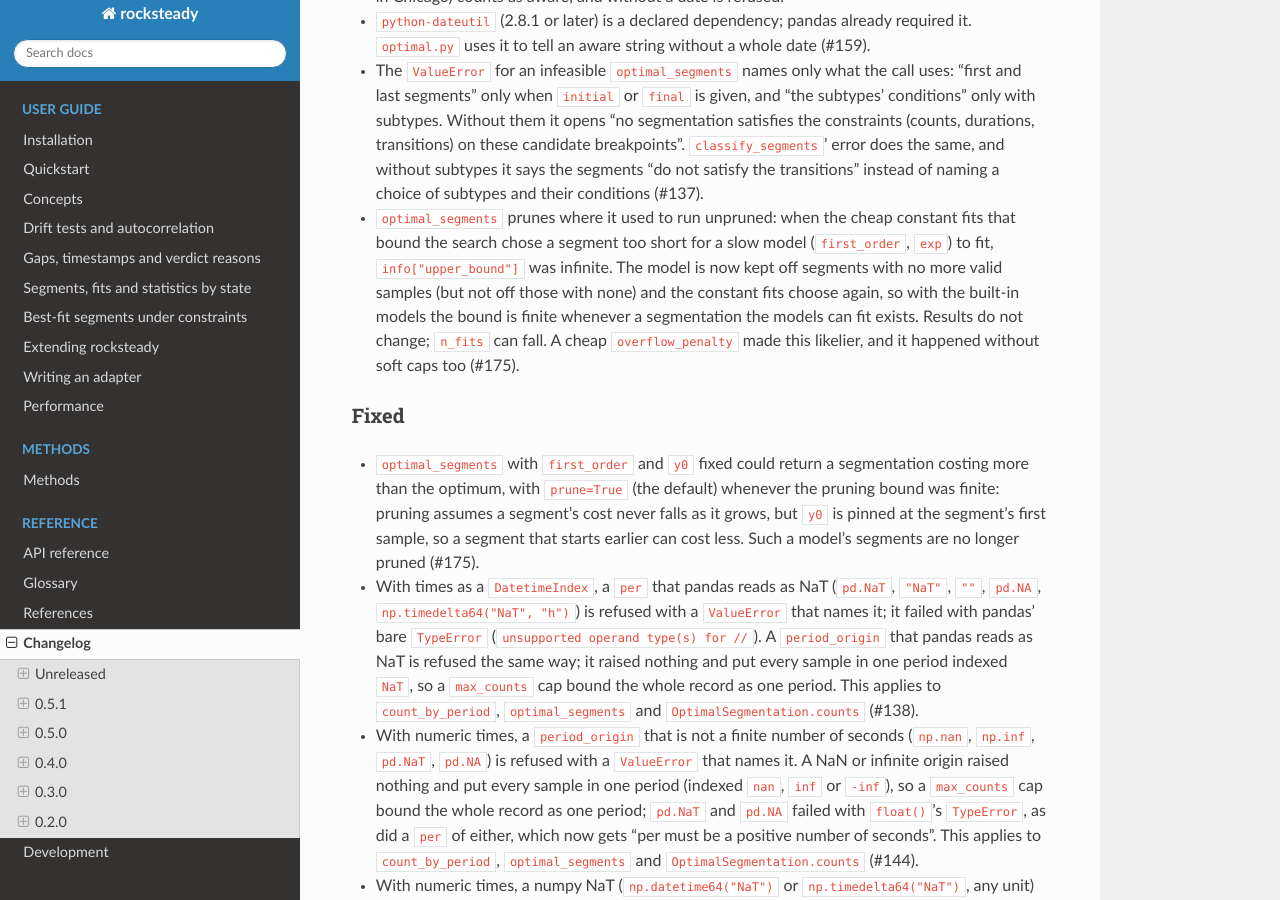
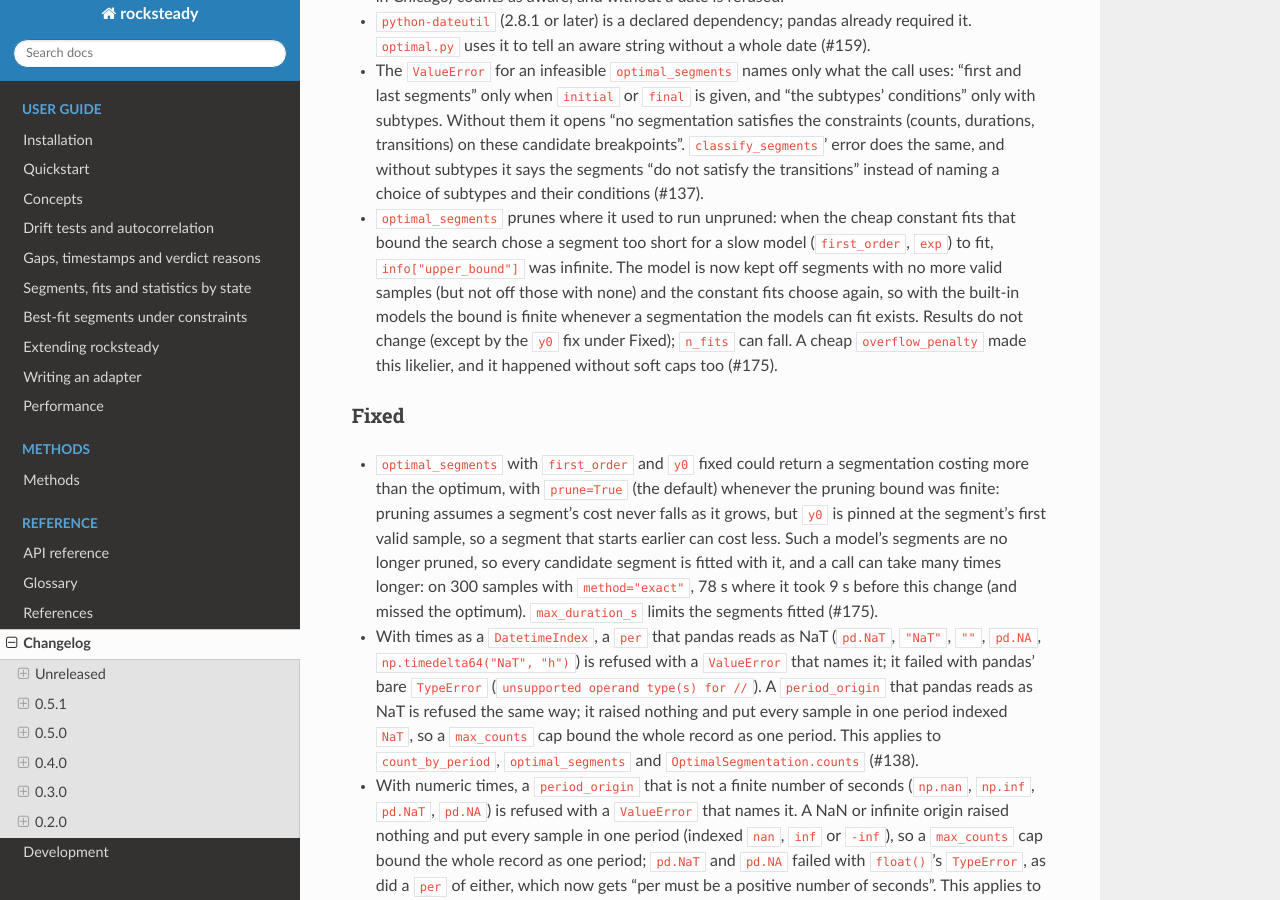
Before and after one commit to UT-Computational-NE/rocksteady, a Sphinx documentation site: the page built from docs/source/changelog.md, in a window 1280 px wide and 900 px high, scrolled down 3513 px. Built offline with Sphinx 7.4.7 and the Read the Docs theme 3.1.0, drawn with Linux system fonts in a browser that asks for light colours.

Commit message:
Address PR #177 review 2: test a subtype's own y0 model; first valid sample
- A test that a subtype's own first_order with y0 fixed is never pruned.
- y0 is pinned at the segment's first valid sample, as fit_first_order
  says: module docstring, comment, methods guide, CHANGELOG, test comment.
- The CHANGELOG gives the cost of no longer pruning such a model, and the
  Changed entry's "results do not change" names the y0 fix as the
  exception.

Co-Authored-By: Claude Opus 5.5 <noreply@anthropic.com>

```diff
--- a/CHANGELOG.md
+++ b/CHANGELOG.md
@@ -196,8 +196,8 @@ Upgrading from 0.5.1. Behaviour changes to check:
   The model is now kept off segments with no more valid samples (but not
   off those with none) and the constant fits choose again, so with the
   built-in models the bound is finite whenever a segmentation the models
-  can fit exists. Results do not change; `n_fits`
-  can fall. A cheap `overflow_penalty` made this likelier, and it happened
+  can fit exists. Results do not change (except by the `y0` fix under
+  Fixed); `n_fits` can fall. A cheap `overflow_penalty` made this likelier, and it happened
   without soft caps too (#175).
 
 ### Fixed
@@ -206,8 +206,12 @@ Upgrading from 0.5.1. Behaviour changes to check:
   segmentation costing more than the optimum, with `prune=True` (the
   default) whenever the pruning bound was finite: pruning assumes a
   segment's cost never falls as it grows, but `y0` is pinned at the
-  segment's first sample, so a segment that starts earlier can cost less.
-  Such a model's segments are no longer pruned (#175).
+  segment's first valid sample, so a segment that starts earlier can cost
+  less. Such a model's segments are no longer pruned, so every candidate
+  segment is fitted with it, and a call can take many times longer: on 300
+  samples with `method="exact"`, 78 s where it took 9 s before this change
+  (and missed the optimum). `max_duration_s` limits the segments fitted
+  (#175).
 - With times as a `DatetimeIndex`, a `per` that pandas reads as NaT
   (`pd.NaT`, `"NaT"`, `""`, `pd.NA`, `np.timedelta64("NaT", "h")`) is
   refused with a `ValueError` that names it; it failed with pandas' bare
```
Also changed, not shown: docs/source/guide/methods.md (+4 -4 lines), 4 other files.
